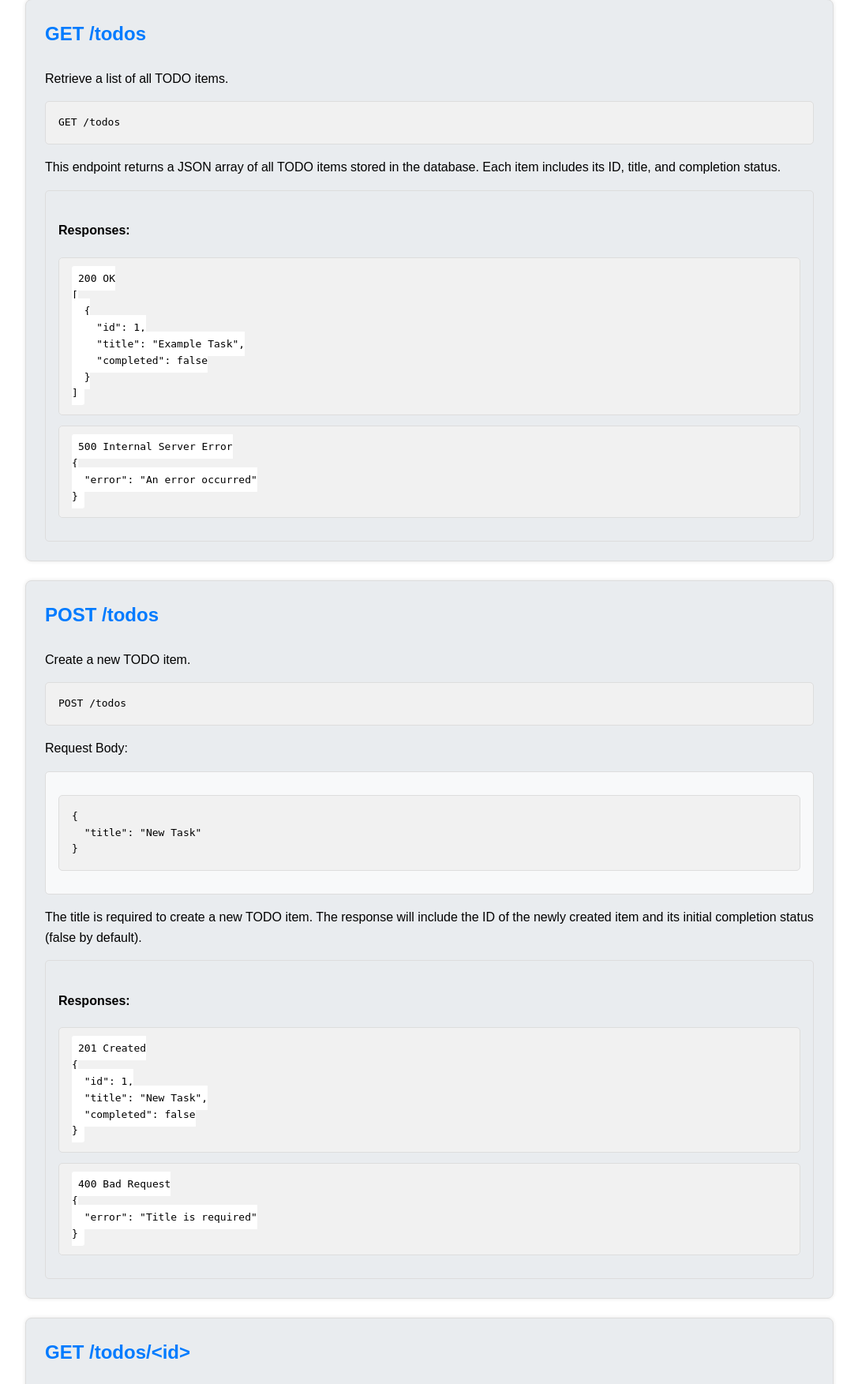
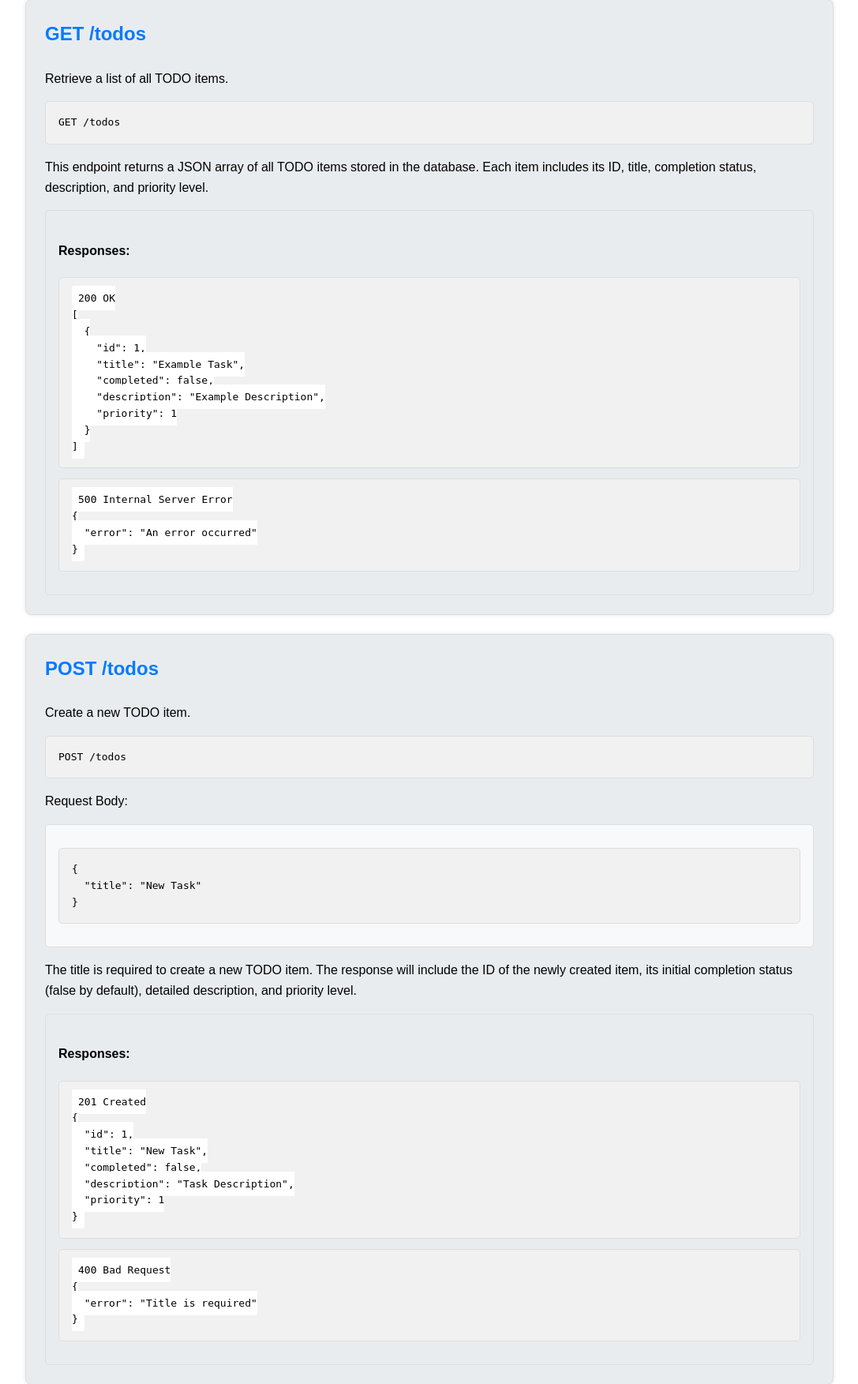
Before and after one commit to dPdms11/todo-backend, a Flask app: template app/templates/home.html in a window 1280 px wide. Shown: the part 286-2039 px from the top of the page at 79% size, without its empty margins (96-1183 px from the left). Run offline with Flask 3, Linux system fonts and the light colour scheme; the template is opened without the code that fills it, so the values that code supplies are empty.

Commit message:
Update documentation to reflect changes

```diff
--- a/app/templates/home.html
+++ b/app/templates/home.html
@@ -109,7 +109,7 @@
             <h3>GET /todos</h3>
             <p>Retrieve a list of all TODO items.</p>
             <pre><code>GET /todos</code></pre>
-            <p>This endpoint returns a JSON array of all TODO items stored in the database. Each item includes its ID, title, and completion status.</p>
+            <p>This endpoint returns a JSON array of all TODO items stored in the database. Each item includes its ID, title, completion status, description, and priority level.</p>
             <div class="code">
                 <h4>Responses:</h4>
                 <pre><code>200 OK
@@ -117,7 +117,9 @@
   {
     "id": 1,
     "title": "Example Task",
-    "completed": false
+    "completed": false,
+    "description": "Example Description",
+    "priority": 1
   }
 ]</code></pre>
                 <pre><code>500 Internal Server Error
@@ -137,14 +139,16 @@
   "title": "New Task"
 }</code></pre>
             </div>
-            <p>The title is required to create a new TODO item. The response will include the ID of the newly created item and its initial completion status (false by default).</p>
+            <p>The title is required to create a new TODO item. The response will include the ID of the newly created item, its initial completion status (false by default), detailed description, and priority level.</p>
             <div class="code">
                 <h4>Responses:</h4>
                 <pre><code>201 Created
 {
   "id": 1,
   "title": "New Task",
-  "completed": false
+  "completed": false,
+  "description": "Task Description",
+  "priority": 1
 }</code></pre>
                 <pre><code>400 Bad Request
 {
@@ -164,7 +168,9 @@
 {
   "id": 1,
   "title": "Example Task",
-  "completed": false
+  "completed": false,
+  "description": "Example Description",
+  "priority": 1
 }</code></pre>
                 <pre><code>404 Not Found
 {
@@ -181,10 +187,12 @@
             <div class="example">
                 <pre><code>{
   "title": "Updated Task",
-  "completed": true
+  "completed": true,
+  "description": "Updated Description",
+  "priority": 1
 }</code></pre>
             </div>
-            <p>Update the title and completion status of an existing TODO item. If not provided, the title or completed fields will remain unchanged. The response includes the updated item details.</p>
+            <p>Update the title, completion status, description, and priority level of an existing TODO item. If not provided, the title, completed, description, or priority fields will remain unchanged. The response includes the updated item details.</p>
             <div class="code">
                 <h4>Responses:</h4>
                 <pre><code>200 OK
@@ -192,6 +200,8 @@
   "id": 1,
   "title": "Updated Task",
   "completed": true
+  "description": "Updated Description",
+  "priority": 1
 }</code></pre>
                 <pre><code>404 Not Found
 {
```
